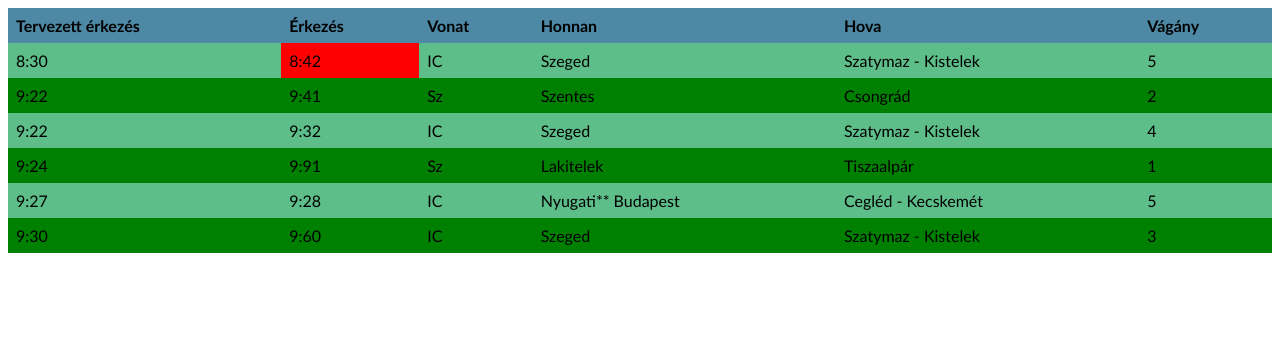
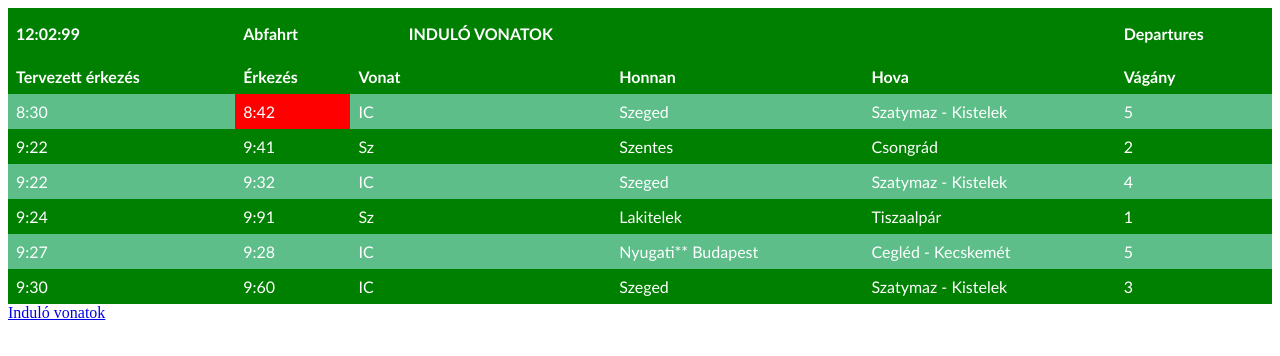
Before and after one commit to tisyani/Mav, a plain HTML site: page index.html in a window 1280 px wide. Drawn offline with Linux system fonts and the light colour scheme.

Commit message:
indulo_vonatok update

```diff
--- a/index.html
+++ b/index.html
@@ -24,6 +24,14 @@
 
     <table>
         <thead>
+            <tr>
+                <th id="clock">12:02:99</t h>
+                <th>Abfahrt</th>
+                <th id="center">INDULÓ VONATOK</th>
+                <th></th>
+                <th></th>
+                <th>Departures</th>
+            </tr>
 
         <tr class="paratlan_sor">
             <th>Tervezett érkezés</th>
@@ -87,6 +95,7 @@
     </tbody>
     </table>
 
-    <a href="http://"></a>
+    <a href="indulo_vonatok.html">Induló vonatok</a>
+
 </body>
 </html>
--- a/indulo_vonatok.css
+++ b/indulo_vonatok.css
@@ -11,13 +11,14 @@
 }
 
 th {
-    background-color: rgba(55, 55, 204, 0.397);
+    background-color: #3c6382;
 }
 
 table {
     border-collapse: collapse;
     width: 100%;
     font-family: 'Gill Sans', 'Gill Sans MT', Calibri, 'Trebuchet MS', sans-serif;
+    color: white;
   }
 
   th, td {
@@ -26,10 +27,10 @@ table {
   }
 
   tr:nth-child(even) {
-    background-color: #008001;
+    background-color: #3c6382;
   }
   tr:nth-child(odd) {
-    background-color: #5dbe89;
+    background-color: #497d93;
   }
 
 .paratlan_sor {
--- a/style.css
+++ b/style.css
@@ -2,14 +2,23 @@
     background-color: red;
 }
 
+#center{
+  text-align: center;
+}
+
 th {
-    background-color: rgba(55, 55, 204, 0.397);
+    background-color: #008001;
+}
+
+#clock{
+  height: 35px;
 }
 
 table {
     border-collapse: collapse;
     width: 100%;
     font-family: 'Gill Sans', 'Gill Sans MT', Calibri, 'Trebuchet MS', sans-serif;
+    color: white;
   }
 
   th, td {
```
Also changed, not shown: indulo_vonatok.html (+1 -0 lines).
